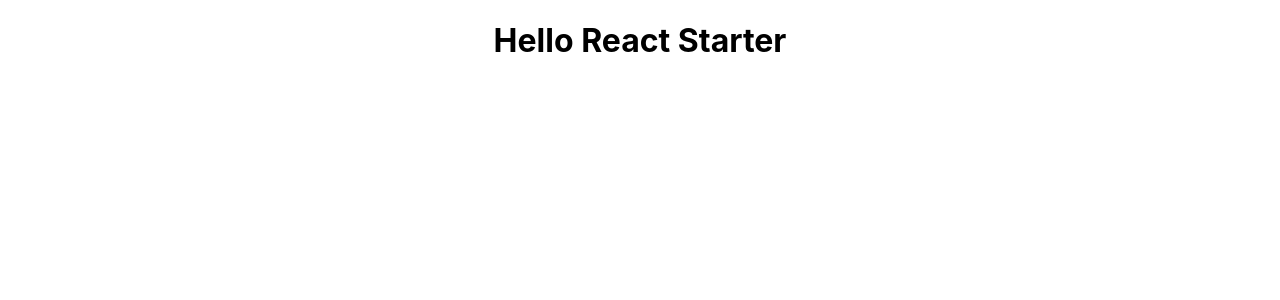
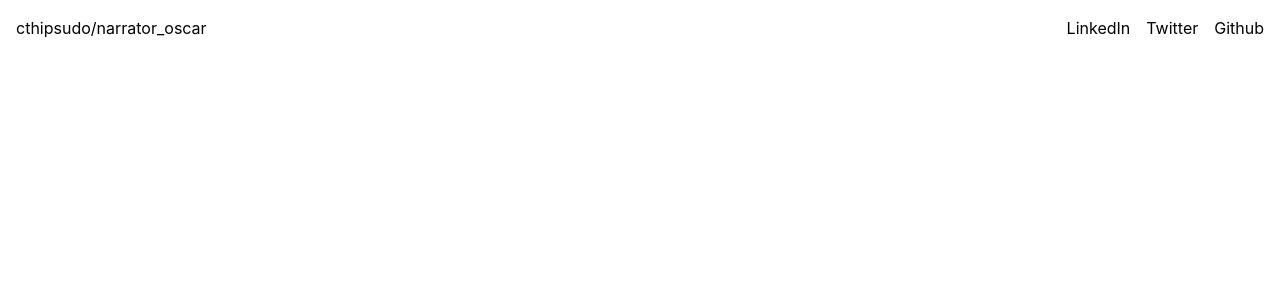
Before and after one commit to cthipsudo/portfolio-refresh, a React (Create React App) app: page / in a window 1280 px wide. Shown: the top 300 px of the page. Built offline with nearby package versions, Linux system fonts and the light colour scheme.

Commit message:
Added Tailwind, Added UUID, and created basic Header

```diff
--- /dev/null
+++ b/postcss.config.js
@@ -0,0 +1,6 @@
+module.exports = {
+  plugins: {
+    tailwindcss: {},
+    autoprefixer: {},
+  },
+}
--- a/src/App.js
+++ b/src/App.js
@@ -1,9 +1,12 @@
 import './App.css';
+
+// Import Components
+import Header from './components/Header';
 
 function App() {
   return (
     <div className="App">
-      <h1>Hello React Starter</h1>
+      <Header></Header>
     </div>
   );
 }
--- /dev/null
+++ b/src/components/Header.js
@@ -0,0 +1,20 @@
+import SocialLinks from "../data/SocialLinks";
+import { v4 as uuidv4 } from "uuid";
+
+const Header = () => {
+  const socialLinks = SocialLinks.map((item) => {
+    //console.log(item);
+    return <a key={uuidv4()} href={item.link}><li className="social-item">{item.text}</li></a>;
+  });
+
+  return (
+    <header className="flex justify-between py-4">
+      <div className="Logo pl-4">cthipsudo/narrator_oscar</div>
+      <nav>
+        <ul className="flex gap-4 px-4">{socialLinks}</ul>
+      </nav>
+    </header>
+  );
+};
+
+export default Header;
--- /dev/null
+++ b/src/data/SocialLinks.js
@@ -0,0 +1,16 @@
+const SocialLinks = [
+  {
+    text: 'LinkedIn',
+    link: 'https://www.linkedin.com/in/chanpasong-thipphakhinkeo/'
+  },
+  {
+    text: 'Twitter',
+    link: 'https://twitter.com/narrator_oscar'
+  },
+  {
+    text: 'Github',
+    link: 'https://github.com/cthipsudo'
+  },
+];
+
+export default SocialLinks;
--- a/src/index.css
+++ b/src/index.css
@@ -1,3 +1,7 @@
+@tailwind base;
+@tailwind components;
+@tailwind utilities;
+
 body {
   margin: 0;
   font-family: -apple-system, BlinkMacSystemFont, 'Segoe UI', 'Roboto', 'Oxygen',
--- /dev/null
+++ b/tailwind.config.js
@@ -0,0 +1,7 @@
+module.exports = {
+  content: ["./src/**/*.{js,jsx,ts,tsx}",],
+  theme: {
+    extend: {},
+  },
+  plugins: [],
+}
```
Also changed, not shown: package.json (+7 -3 lines), 1 other file (tests, documents, lock files or other folders).
